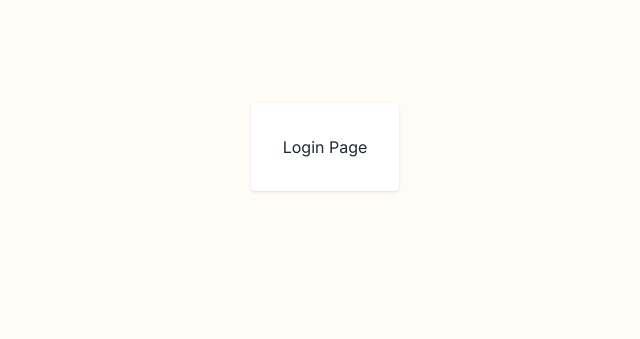
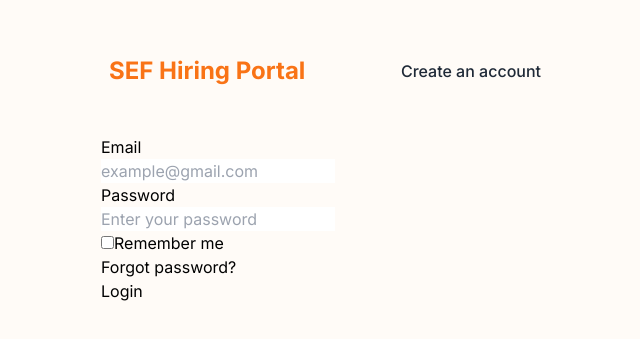
Before and after one commit to Saleh-Ghalayini/Vue-Prototype, a Vue app in the folder client/: page / in a window 1280 px wide. Shown: the part 253-592 px from the top of the page, without its empty margins (315-955 px from the left). Built offline with nearby package versions, Linux system fonts and the light colour scheme.

Commit message:
feat(login): created the basic design layout for the login page.

```diff
--- a/client/src/views/Login.vue
+++ b/client/src/views/Login.vue
@@ -1,7 +1,65 @@
 <template>
-  <div class="min-h-screen flex items-center justify-center bg-[#FFFBF7]">
-    <div class="p-8 bg-white rounded shadow text-[#1F2937]">
-      Login Page
+  <div class="flex items-center justify-center min-h-screen bg-background">
+    <div class="w-full max-w-md mx-auto">
+      <!-- Header -->
+      <div class="flex justify-between items-center w-full px-2 pt-16 mb-12">
+        <span class="text-2xl font-bold text-primary font-sans">SEF Hiring Portal</span>
+        <div class="text-textPrimary font-medium hover:underline cursor-pointer">
+          Create an account
+        </div>
+      </div>
+
+      <div class="login-form-wrapper">
+
+        <div class="form-field">
+          <label for="email">Email</label>
+          <div class="input-wrapper">
+            <!-- placeholder for the mail icon -->
+             <input
+              type="email"
+              id="email"
+              placeholder="example@gmail.com"
+              required
+            />
+          </div>
+        </div>
+
+        <div class="form-field">
+          <label for="password">Password</label>
+          <div class="input-wrapper">
+            <!-- placeholder for the lock icon -->
+            <input
+              type="password"
+              id="password"
+              v-model="password"
+              placeholder="Enter your password"
+              required
+            />
+          </div>
+        </div>
+
+        <div class="form-options">
+          <div class="remember-me">
+            <input
+              type="checkbox"
+              id="remember-me"
+              name="rememberMe"
+              />
+            <label for="remember-me">Remember me</label>
+          </div>
+          <div class="forgot-password">
+            <a href="#">Forgot password?</a>
+        </div>
+
+        <button
+          type="submit"
+          class="login-button"
+        >
+          Login
+        </button>
+
+        </div>
+      </div>
     </div>
   </div>
 </template>
```
